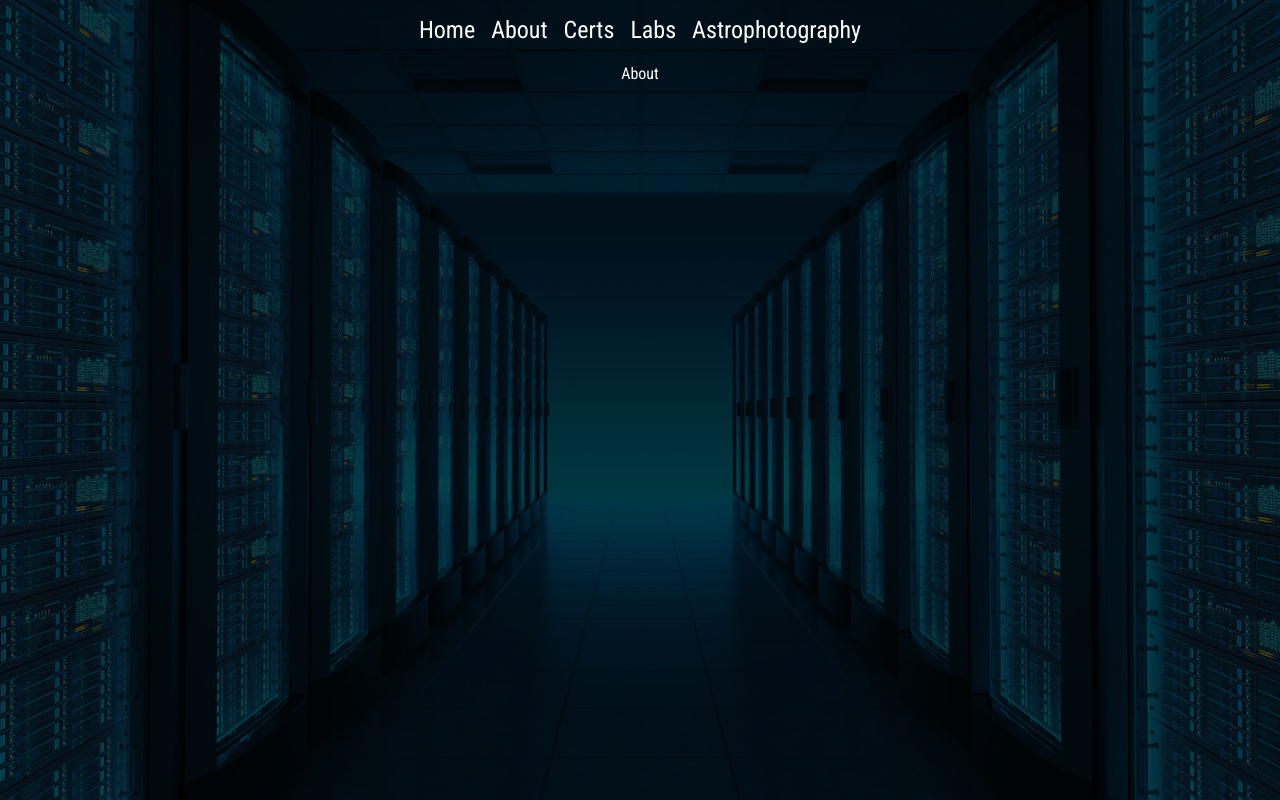
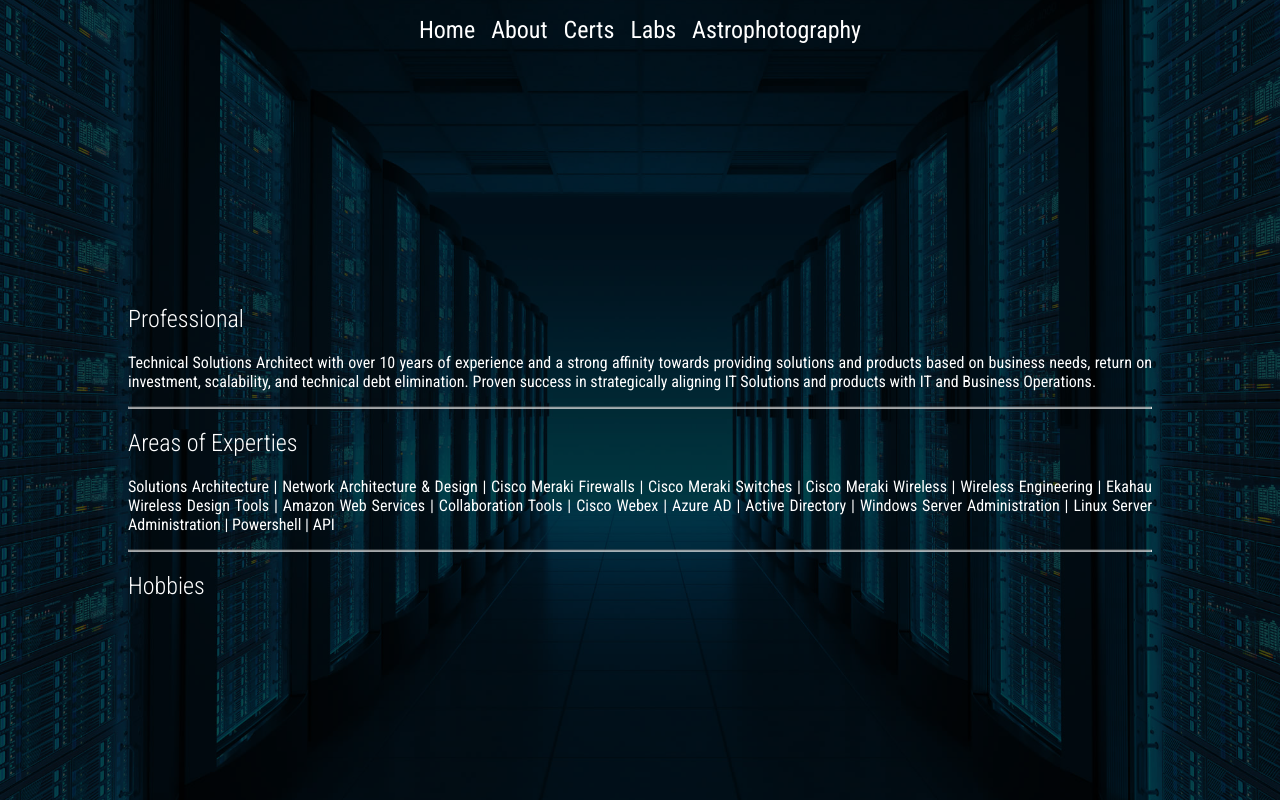
Before and after one commit to kccoers/www, a React (Create React App) app: page /about in a window 1280 px wide. Built offline with nearby package versions, Linux system fonts and the light colour scheme.

Commit message:
updated about page

```diff
--- a/src/App.css
+++ b/src/App.css
@@ -81,6 +81,29 @@ nav .navLink:hover {
   color: #FFF;
 }
 
+.aboutContainer {
+  position: relative;
+  left: 50%;
+  top: 50%;
+  transform: translate(-50%, -50%);
+  width: 80vw;
+}
+
+.aboutContainer h2 {
+  font-weight: 300;
+  width: 100%;
+  text-align: left;
+}
+
+.aboutContainer p {
+  text-align: justify;
+  margin-bottom: 1rem;
+}
+
+.aboutContainer hr {
+  margin: 1rem 0;
+}
+
 .certifications {
   position: relative;
   left: 50%;
@@ -96,16 +119,11 @@ nav .navLink:hover {
   padding: 1rem;
 }
 
-/*.certifications .certsContainer:not(:last-child) {
-  border-bottom: solid 1px #FFF;
-}*/
-
 .certsContainer {
   display: flex;
   align-content: space-between;
   flex-direction: row;
   flex-wrap: wrap;
-  /*justify-content: center;*/
   color: #000;
 }
 
--- a/src/components/about.js
+++ b/src/components/about.js
@@ -1,6 +1,25 @@
 function About() {
     return(
-        <>About</>
+        <div className="aboutContainer">
+            <h2>Professional</h2>
+            <p>Technical Solutions Architect with over 10 years of experience
+                and a strong affinity towards providing solutions and products
+                based on business needs, return on investment, scalability,
+                and technical debt elimination. Proven success in strategically
+                aligning IT Solutions and products with IT and Business Operations.
+            </p>
+            <hr />
+            <h2>Areas of Experties</h2>
+            <p>Solutions Architecture | Network Architecture & Design | Cisco Meraki Firewalls |
+                Cisco Meraki Switches | Cisco Meraki Wireless | Wireless Engineering |
+                Ekahau Wireless Design Tools | Amazon Web Services | Collaboration Tools |
+                Cisco Webex | Azure AD | Active Directory | Windows Server Administration |
+                Linux Server Administration | Powershell | API
+            </p>
+            <hr />
+            <h2>Hobbies</h2>
+
+        </div>
     )
 }
 
```
